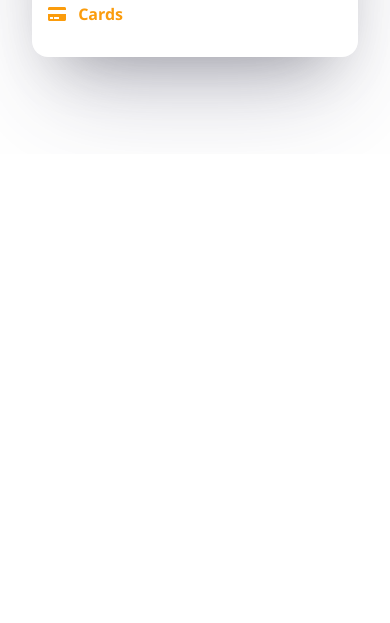
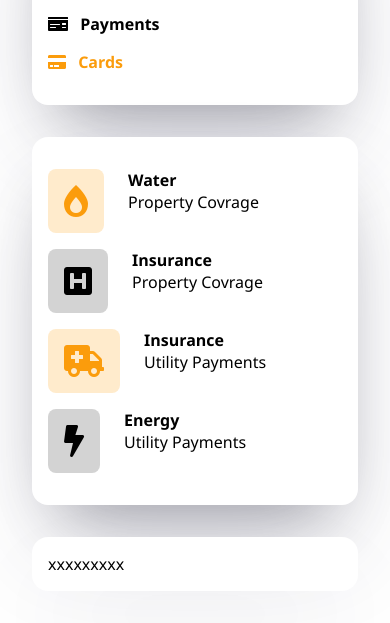
Before and after one commit to kemoday/dashboard-content-ui, a plain HTML site: page index.html in a window 390 px wide. Shown: the part 690-1313 px from the top of the page. Before the commit the page ends 844 px from the top, so only its background shows below. Drawn offline with Linux system fonts and the light colour scheme.

Commit message:
adding the scend row first  column

```diff
--- a/index.html
+++ b/index.html
@@ -42,6 +42,39 @@
           <h3><li class="fa fa-credit-card"></li> Cards</h3>
         </div>
       </div>
+      <div class="services-row">
+        <div class="service">
+          <div class="service-item">
+            <li class="fa fa-burn"></li>
+            <div class="service-name">
+              <h3>Water</h3>
+              <p>Property Covrage</p>
+            </div>
+          </div>
+          <div class="service-item">
+            <li class="fa fa-h-square"></li>
+            <div class="service-name">
+              <h3>Insurance</h3>
+              <p>Property Covrage</p>
+            </div>
+          </div>
+          <div class="service-item">
+            <li class="fa fa-ambulance"></li>
+            <div class="service-name">
+              <h3>Insurance</h3>
+              <p>Utility Payments</p>
+            </div>
+          </div>
+          <div class="service-item">
+            <li class="fa fa-bolt"></li>
+            <div class="service-name">
+              <h3>Energy</h3>
+              <p>Utility Payments</p>
+            </div>
+          </div>
+        </div>
+        <div class="service-info"> xxxxxxxxx </div>
+      </div>
     </div>
   </body>
 </html>
--- a/styles/style.scss
+++ b/styles/style.scss
@@ -113,6 +113,48 @@ $secendaryColor: #f2f3f7;
       }
     }
   }
+  .services-row {
+    margin-top: 2rem;
+    display: flex;
+    .service {
+      @include cardBox();
+      margin-right: 2rem;
+      flex: 1;
+
+      .service-item {
+        &:nth-child(odd) {
+          li {
+            background-color: #ffebcc;
+            color: $primaryColor;
+          }
+        }
+        &:nth-child(even) {
+          li {
+            background-color: #d3d3d3;
+            color: black;
+          }
+        }
+        display: flex;
+        justify-items: center;
+        margin: 1rem 0;
+        li {
+          font-size: 2rem;
+          margin-right: 1.5rem;
+          border-radius: 8px;
+          background-color: #ffebcc;
+          color: $primaryColor;
+          padding: 1rem;
+          display: block;
+        }
+        .service-name {
+        }
+      }
+    }
+    .service-info {
+      @include cardBox();
+      flex: 3;
+    }
+  }
 }
 
 @media (max-width: 750px) {
@@ -121,9 +163,18 @@ $secendaryColor: #f2f3f7;
       display: block;
       main {
         margin: 0;
-        margin-bottom: 1rem;
+        margin-bottom: 2rem;
         flex-direction: column;
         .main-account {
+          .btn-wapper {
+            display: flex;
+            flex-direction: column;
+            button {
+              flex: 1;
+              display: block;
+              margin: 1rem 0;
+            }
+          }
         }
         .available-funds {
           order: -1;
@@ -132,5 +183,21 @@ $secendaryColor: #f2f3f7;
         }
       }
     }
+    .services-row {
+      display: block;
+      .service {
+        margin: 2rem 0;
+
+        .service-item {
+          .service-name {
+            flex: 1;
+          }
+        }
+      }
+      .service-info {
+        @include cardBox();
+        flex: 3;
+      }
+    }
   }
 }
```
Also changed, not shown: styles/style.css, 1 other file.
